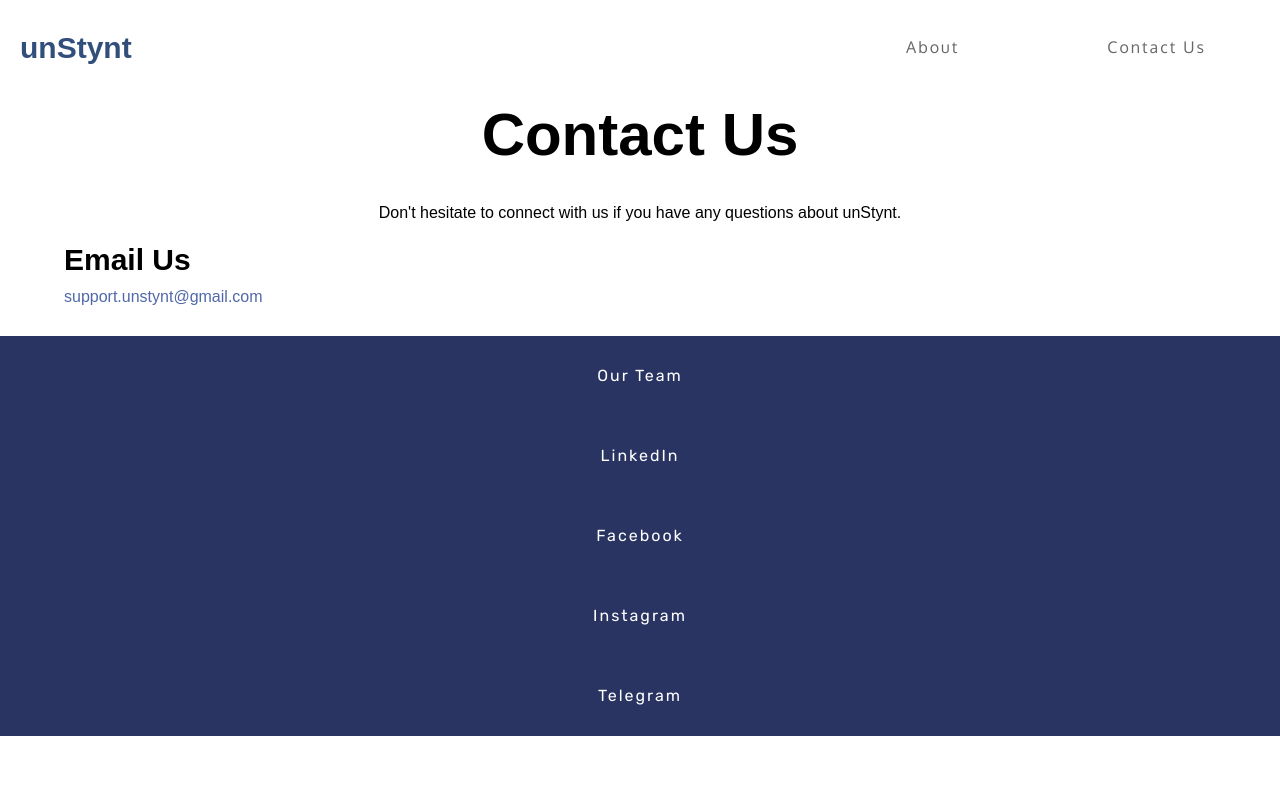
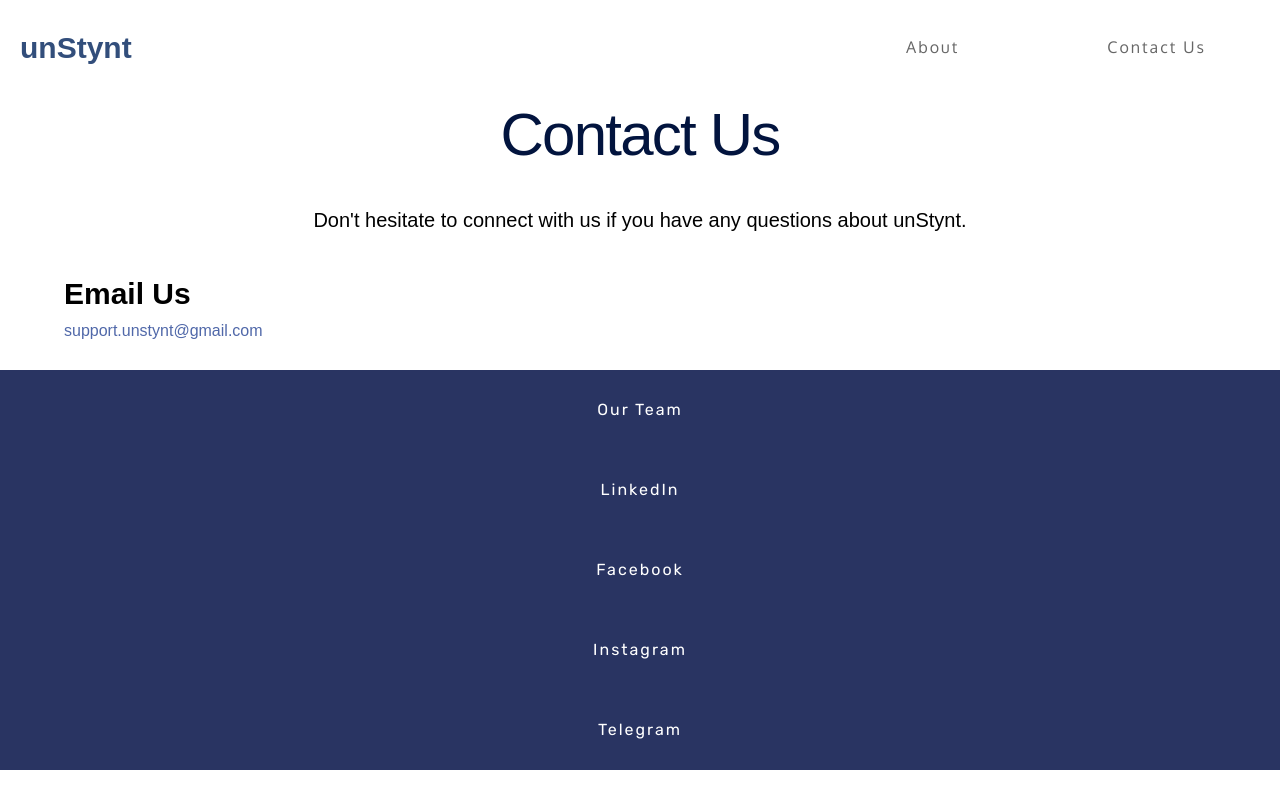
Before and after one commit to sebbycake/unstynt, a Gatsby site: page /contact in a window 1280 px wide. Built offline with nearby package versions, Linux system fonts and the light colour scheme; Gatsby itself is replaced by a stand-in of ours; a web font is replaced by a local one.

Commit message:
Fixed contact css's class and added netlify form attribute

```diff
--- a/src/pages/post-a-job.js
+++ b/src/pages/post-a-job.js
@@ -4,7 +4,7 @@ import Layout from "../components/layout";
 const JobForm = () => (
     <Layout>
         <div className="form-container">
-            <form action="" netlify>
+            <form name="job-listing" data-netlify="true">
                 <h2>Company's Profile</h2>
                 <label for="company_name">Name of Company</label>
                 <input type="text" id="company_name" name="company_name" placeholder="e.g. Mr. Coconut" required />
--- a/src/styles/global.css
+++ b/src/styles/global.css
@@ -135,7 +135,7 @@ a {
     color: #1f1f1f;
 }
 
-.about-heading, .contact-headng {
+.about-heading, .contact-heading {
     width: 95%;
     margin: 0 auto;
     margin-bottom: 20px;
@@ -157,7 +157,7 @@ a {
     line-height: 36px;
 }
 
-.about-content p{
+.about-content p, .contact-content p{
     margin-top: 20px;
     margin-bottom: 20px;
     font-size: 18px;
@@ -165,6 +165,8 @@ a {
     text-align: center;
     font-family: Sunflower, sans-serif;
 }
+
+
 
 .contact-content h5 {
     font-size: 16px;
@@ -262,7 +264,7 @@ a {
         margin-bottom: 20px;
     }
 
-    .about-content p {
+    .about-content p, .contact-content p {
         font-size: 20px;
         width: 70%;
         margin: 0 auto;
```
